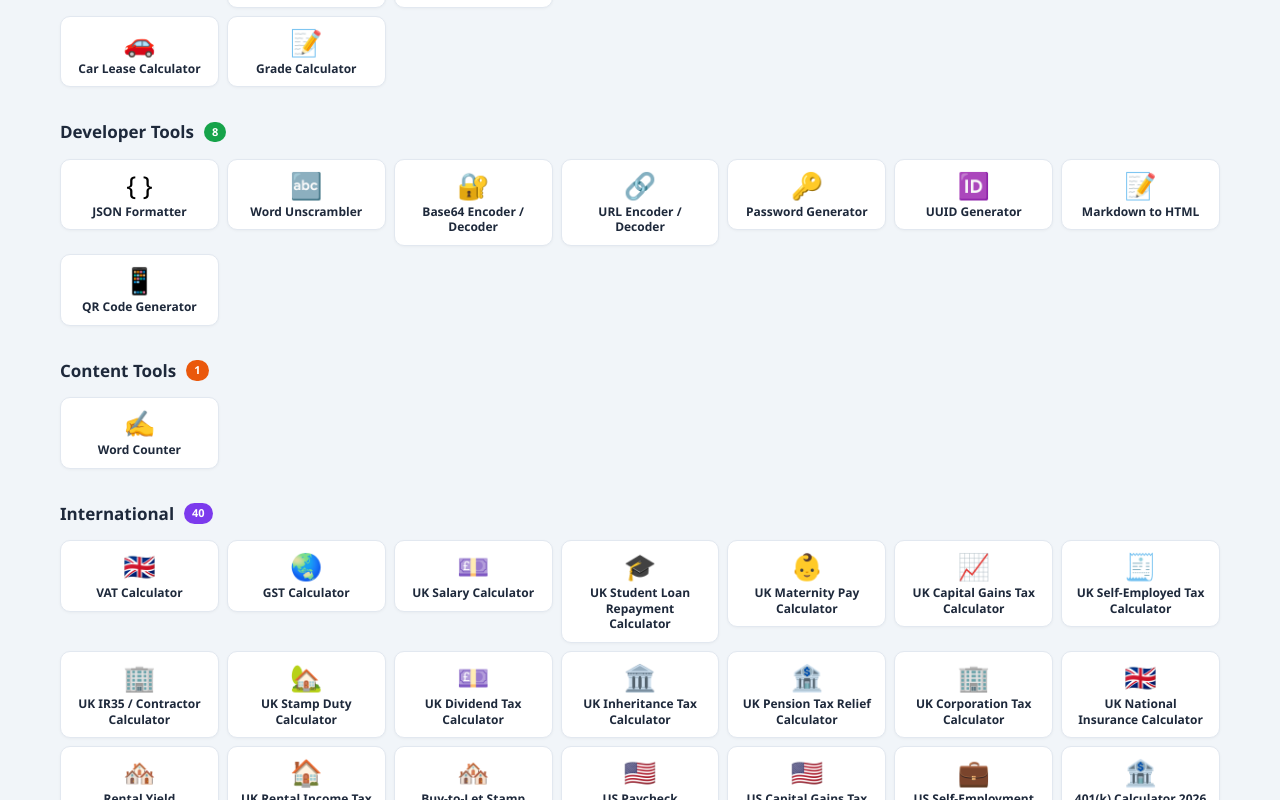
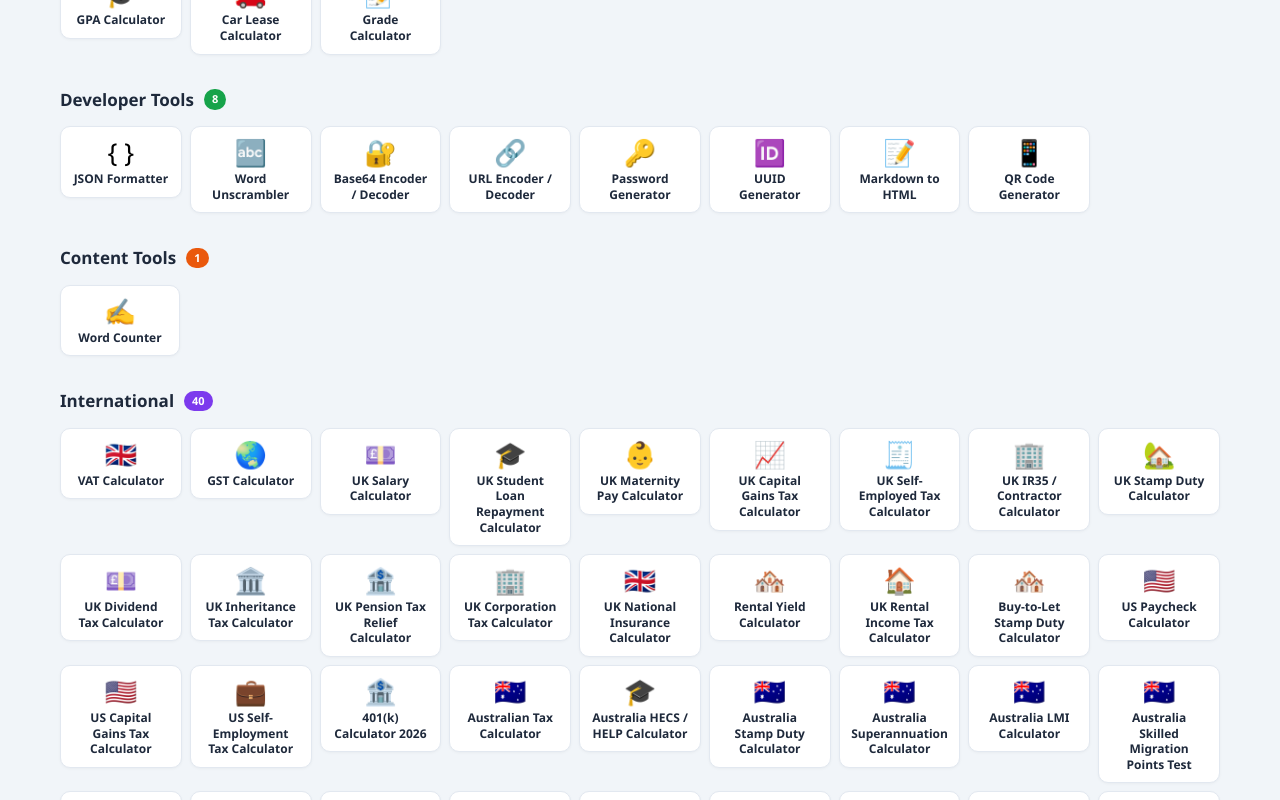
Before and after one commit to rakeshv02/tabutility-landing, a React (Vite) app: page / in a window 1280 px wide. Shown: the part 960-1760 px from the top of the page. Built offline with nearby package versions, Linux system fonts and the light colour scheme.

Commit message:
Update App.jsx

```diff
--- a/src/App.jsx
+++ b/src/App.jsx
@@ -202,8 +202,20 @@ export default function App() {
 
 /* ── Compact Grid: icon + name only, colour on hover ── */
 function CompactGrid({ tools }) {
+  // If fewer than 4 tools, lay them out in a natural flex row so they don't stretch
+  if (tools.length < 4) {
+    return (
+      <div style={{ display: "flex", flexWrap: "wrap", gap: 8 }}>
+        {tools.map(tool => (
+          <div key={tool.id} style={{ width: 120 }}>
+            <CompactCard tool={tool} />
+          </div>
+        ))}
+      </div>
+    );
+  }
   return (
-    <div style={{ display: "grid", gridTemplateColumns: "repeat(auto-fill, minmax(150px, 1fr))", gap: 8 }}>
+    <div style={{ display: "grid", gridTemplateColumns: "repeat(auto-fill, minmax(120px, 1fr))", gap: 8 }}>
       {tools.map(tool => <CompactCard key={tool.id} tool={tool} />)}
     </div>
   );
```
